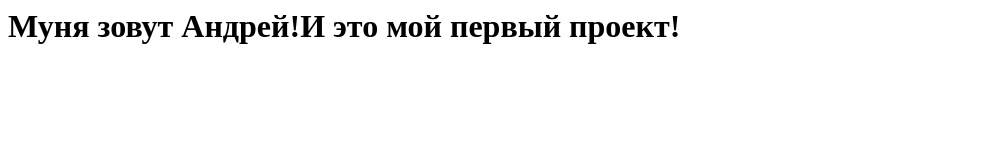
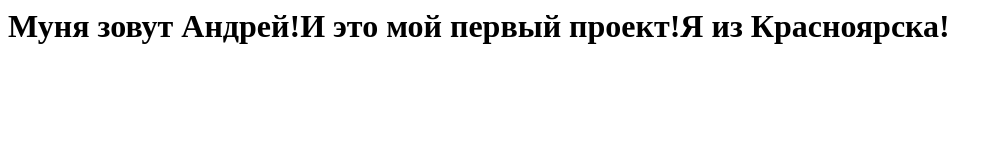
Before and after one commit to CoopAndor/project-andrey-1.1, a plain HTML site: page index.html in a window 1280 px wide. Shown: the whole page, without its empty margins (0-1002 px from the left). Drawn offline with Linux system fonts and the light colour scheme.

Commit message:
Update index.html

```diff
--- a/index.html
+++ b/index.html
@@ -1 +1 @@
-<h1>Муня зовут Андрей!И это мой первый проект!</h1>
+<h1>Муня зовут Андрей!И это мой первый проект!Я из Красноярска!</h1>
```
